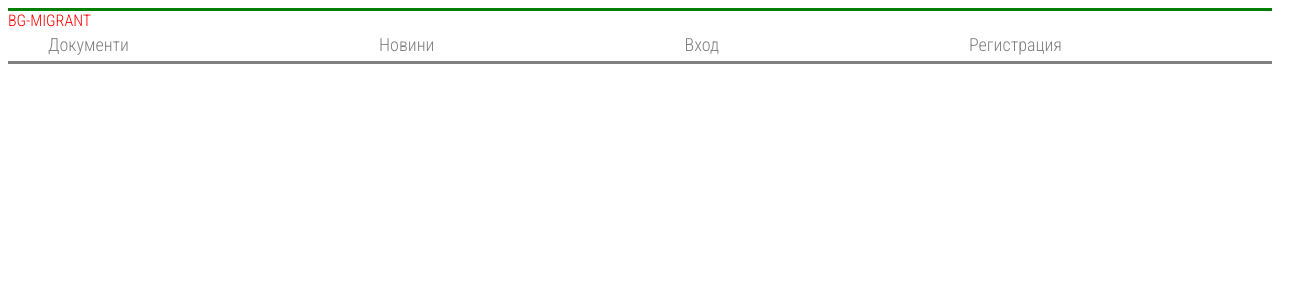
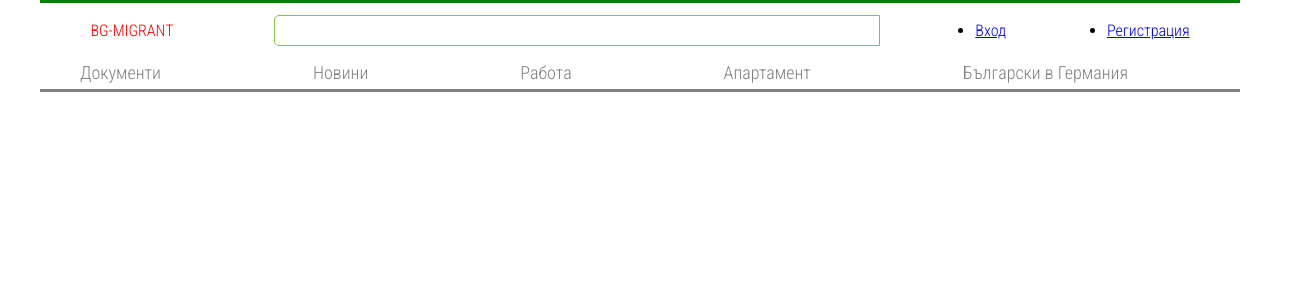
Before and after one commit to achu94/bg-migrant, a React (Create React App) app in the folder client/: page / in a window 1280 px wide. Shown: the top 300 px of the page, 1312 px wide, since content can reach past the window. Built offline with nearby package versions, Linux system fonts and the light colour scheme.

Commit message:
navbar made better.

```diff
--- a/client/src/App.js
+++ b/client/src/App.js
@@ -2,18 +2,31 @@ import style from './App.module..css';
 
 function App() {
   return (
-    <div className={style.app}>
+    <div className="app">
       <nav className="navigation" >
-        <div class="logo">
-          <a tabindex="-1" href="/">
-            BG-MIGRANT
-          </a>
-          </div>
+        <div className="nav-header-1" >
+          <span class="logo">
+            <a tabindex="-1" href="/">
+              BG-MIGRANT
+            </a>
+          </span>
+
+          <form action="/" id="search-form" method="get" style={{ width: "50%" }} >
+            <input className="search-bar" type="text" style={{ width: "100%" }} />
+          </form>
+
+          <ul >
+            <li className=""><a href="#">Вход</a></li>
+            <li className=""><a href="#">Регистрация</a></li>
+          </ul>
+
+        </div>
         <ul>
           <li className="listItem"><a href="#">Документи</a></li>
           <li className="listItem"><a href="#">Новини</a></li>
-          <li className="listItem"><a href="#">Вход</a></li>
-          <li className="listItem"><a href="#">Регистрация</a></li>
+          <li className="listItem"><a href="#">Работа</a></li>
+          <li className="listItem"><a href="#">Aпартамент</a></li>
+          <li className="listItem"><a href="#">Български в Германия</a></li>
         </ul>
       </nav>
     </div>
--- a/client/src/index.css
+++ b/client/src/index.css
@@ -1,12 +1,21 @@
 @import url('https://fonts.googleapis.com/css2?family=Roboto+Condensed:wght@300&display=swap');
+
+body {
+    max-width: 1200px;
+    margin: 0 auto;
+}
+
+.app {
+    border-top: 3px solid green;
+    border-bottom: 3px solid gray;
+}
 
 
 .navigation {
-    display: block;
+    display: flex;
+    flex-direction: column;
     width: 100%;
-    height: 50px;
-    border-top: 3px solid green;
-    border-bottom: 3px solid gray;
+    height: auto;
     font-family: 'Roboto Condensed', sans-serif;
 }
 
@@ -41,3 +50,28 @@
     text-decoration: none;
     color: red;
 }
+
+.nav-header-1{
+    display: flex;
+    justify-content: space-around;
+    align-items: center;
+    width: 100%;
+    margin-top: 1%;
+    margin-bottom: 1%;
+}
+
+.nav-header-1 ul {
+    display: contents;
+    text-decoration: none;
+}
+
+.search-bar {
+    font-size: 14px;
+    border: 1px solid #81C14B;
+    border-radius: 5px 0 0 5px;
+    height: 29px;
+    line-height: 29px;
+    background-color: #fff;
+    padding-top: 0;
+    padding-bottom: 0;
+}
```
